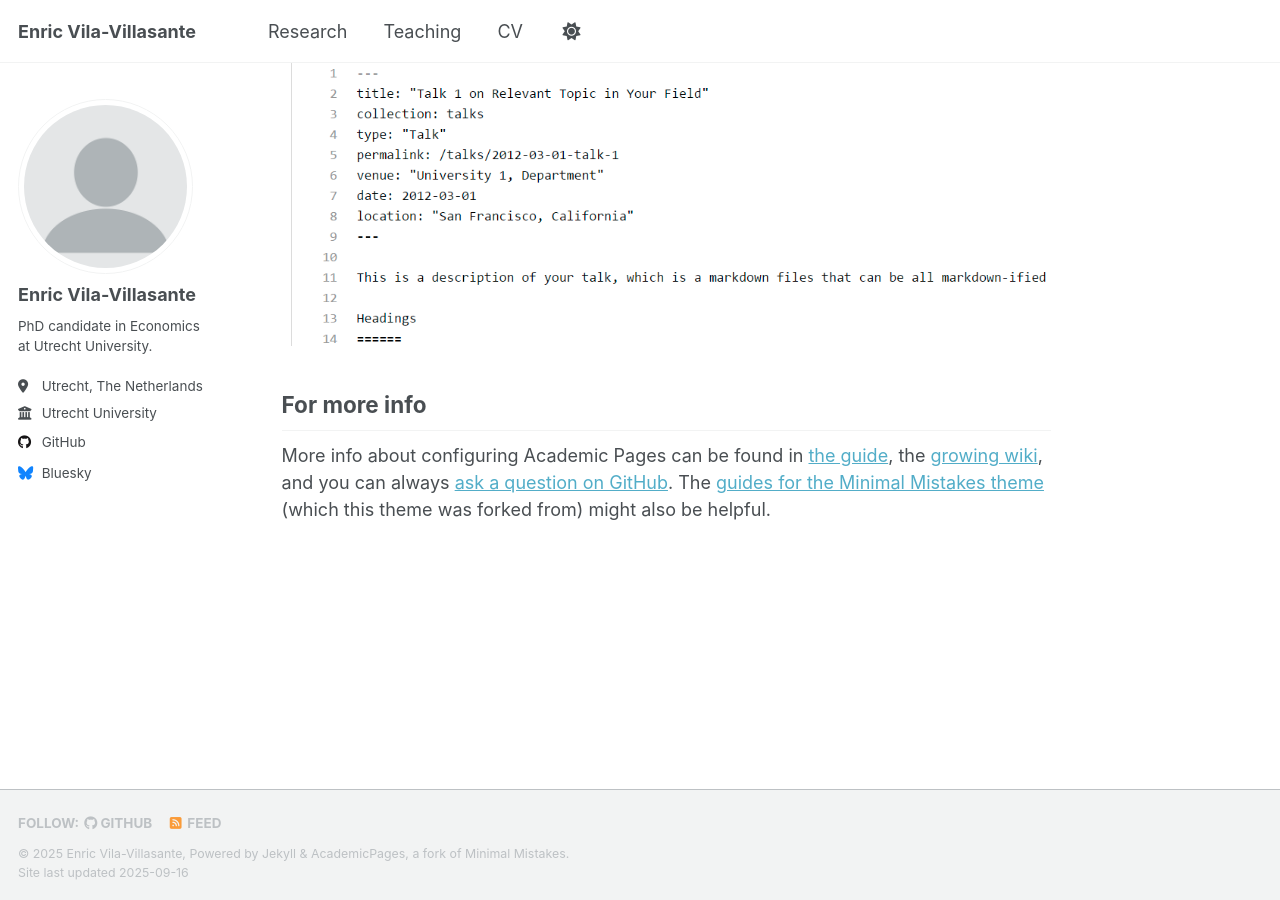
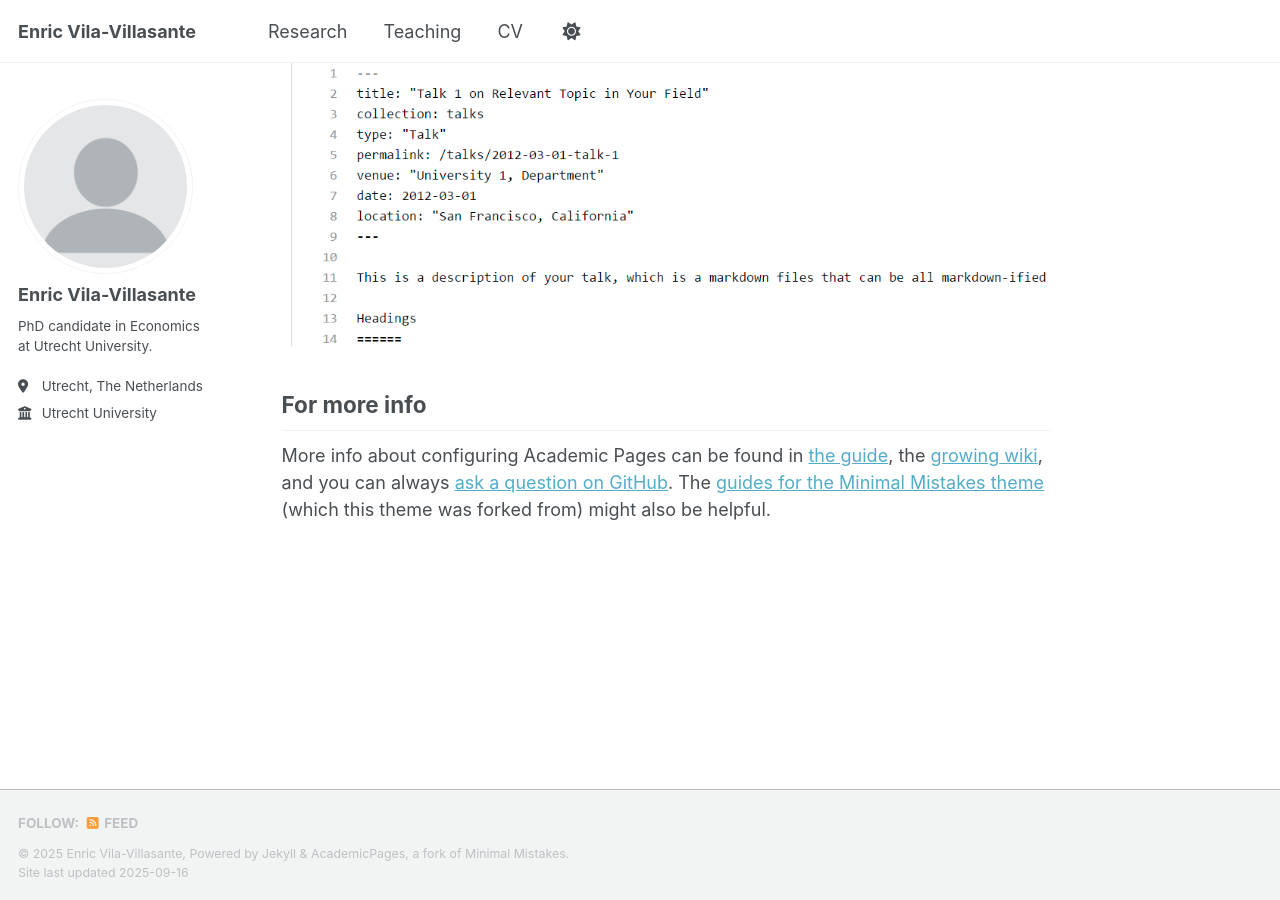
Before and after one commit to enricviladv/enricviladv.github.io, a Jekyll site: the page built from _pages/about.md, in a window 1280 px wide and 900 px high, scrolled down 2853 px. Built offline with Jekyll 4.4.1, drawn with Linux system fonts in a browser that asks for light colours; a script that is not in the unit is left out.

Commit message:
Update _config.yml

```diff
--- a/_config.yml
+++ b/_config.yml
@@ -30,7 +30,7 @@ author:
   location         : "Utrecht, The Netherlands"
   employer         : "Utrecht University"
   uri              : # URL
- # email            : "none@example.org"
+  email            : # "none@example.org"
 
   # Academic websites
   academia         : # URL
@@ -48,13 +48,13 @@ author:
   bitbucket        : # Username - Update with your username on the site
   codepen          : # Username
   dribbble         : # Username
-  github           : "academicpages"
+  github           : # "academicpages"
   kaggle           : # Username
   stackoverflow    : # User number or user number and name (i.e., use "1" or "1/jeff-atwood")
 
   # Social media
   artstation       : # Username
-  bluesky          : "bsky.app" # Replace this with you Bluesky username
+  bluesky          : # "bsky.app" # Replace this with you Bluesky username
   facebook         : # Username
   flickr           : # Username
   foursquare       : # Username
```
